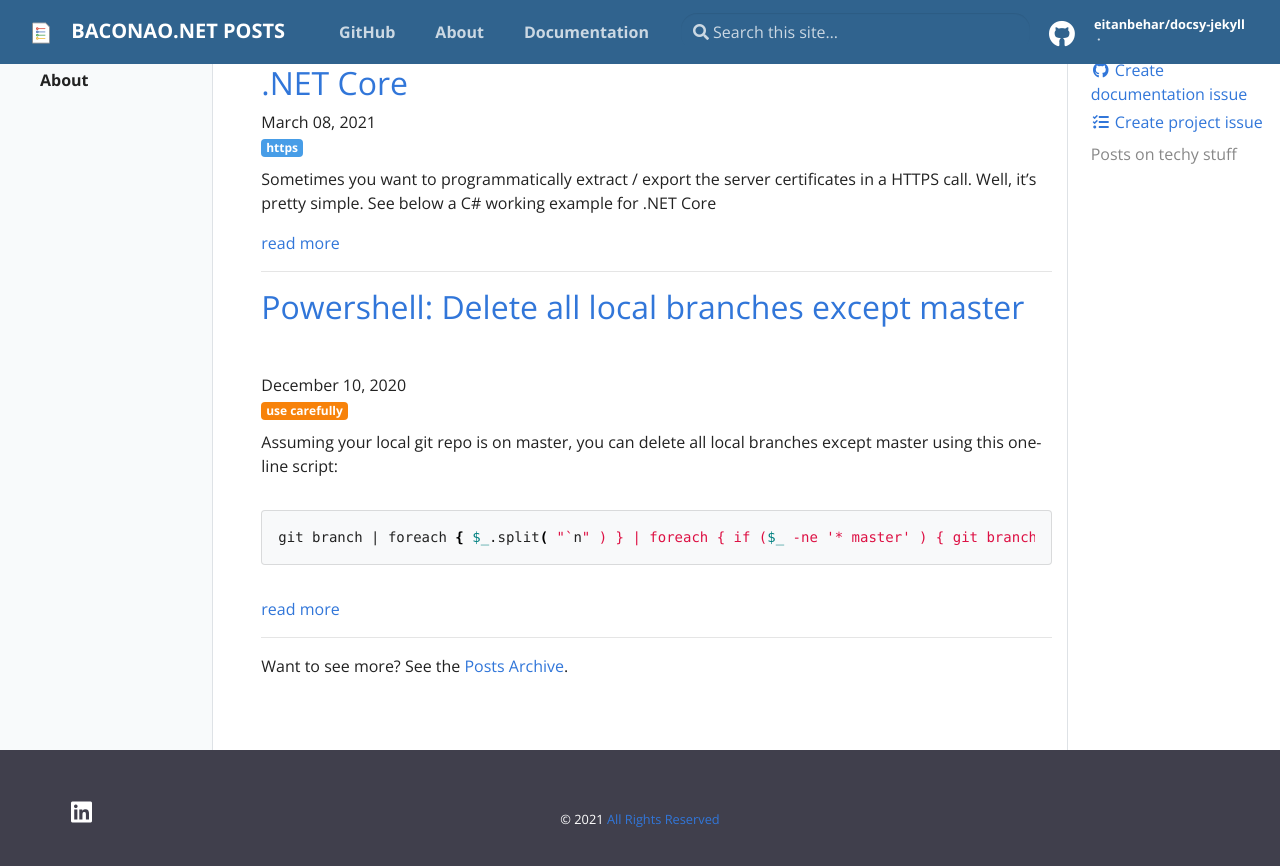
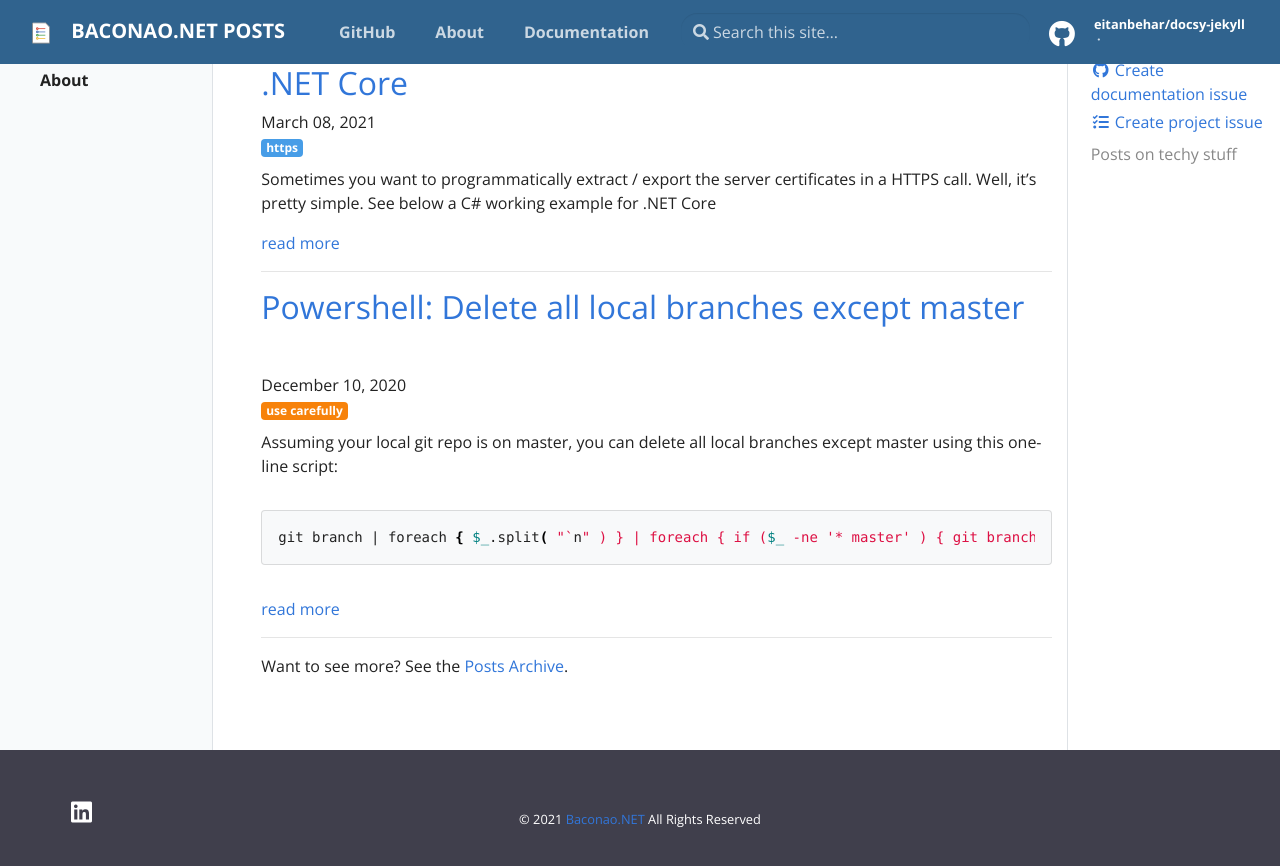
Before and after one commit to eitanbehar/docsy-jekyll, a Jekyll site: the page built from pages/index.md, in a window 1280 px wide and 900 px high, scrolled down 270 px. Shown: the top 866 px of the window. Built offline with Jekyll 4.4.1, drawn with Linux system fonts in a browser that asks for light colours.

Commit message:
update navigation

```diff
--- a/_includes/footer.html
+++ b/_includes/footer.html
@@ -29,7 +29,7 @@
 </ul>
 </div>{% endif %}
 <div class="col-12 col-sm-4 text-center py-2 order-sm-2">
-  <small class="text-white">© 2021 <a href="{{ site.url }}" target="_blank" {{ site.author }}</a> All Rights Reserved</small>
+  <small class="text-white">© 2021 <a href="{{ site.url }}" target="_blank">{{ site.author }}</a> All Rights Reserved</small>
   {% if site.privacy %}<small class="ml-1"><a href="{{ site.privacy }}" target="_blank">Privacy Policy</a></small>{% endif %}
   <!--p class="mt-2"><a href="/about/">About Docsy</a></p-->
       </div>
```
